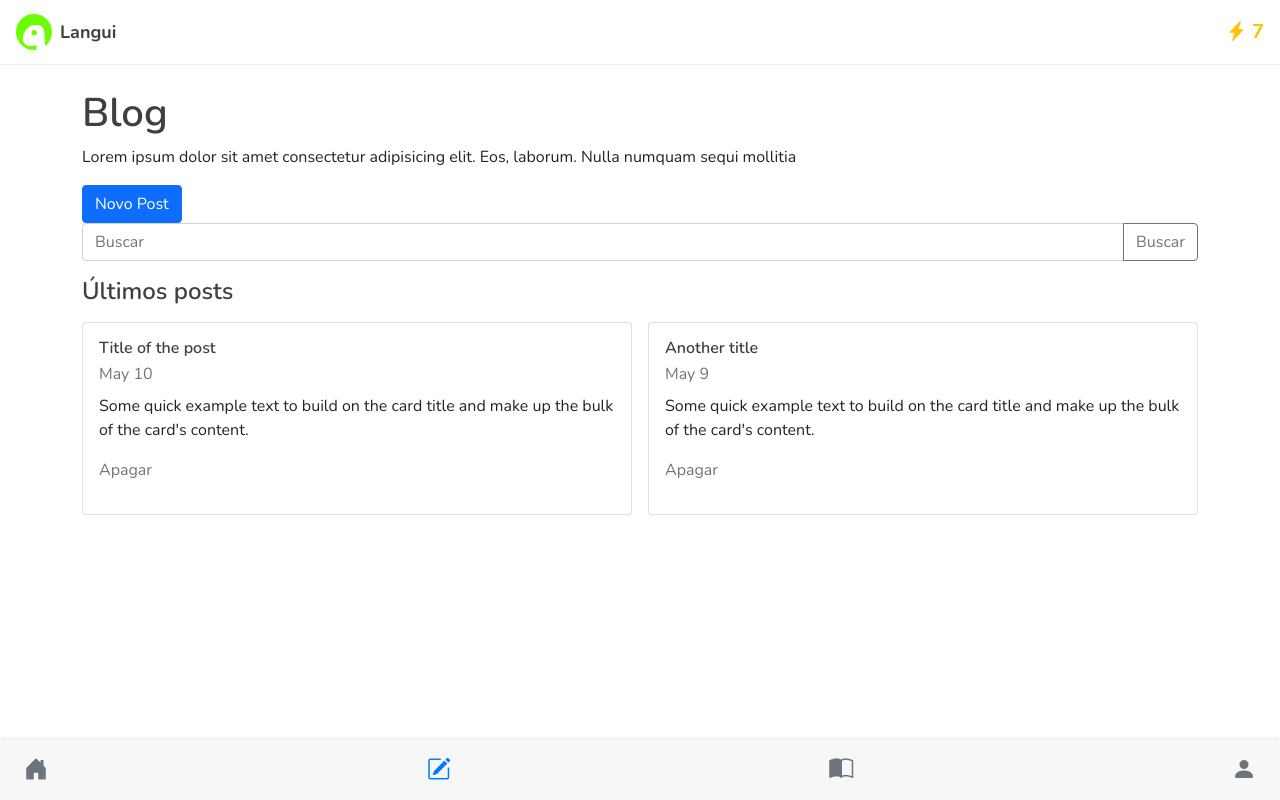
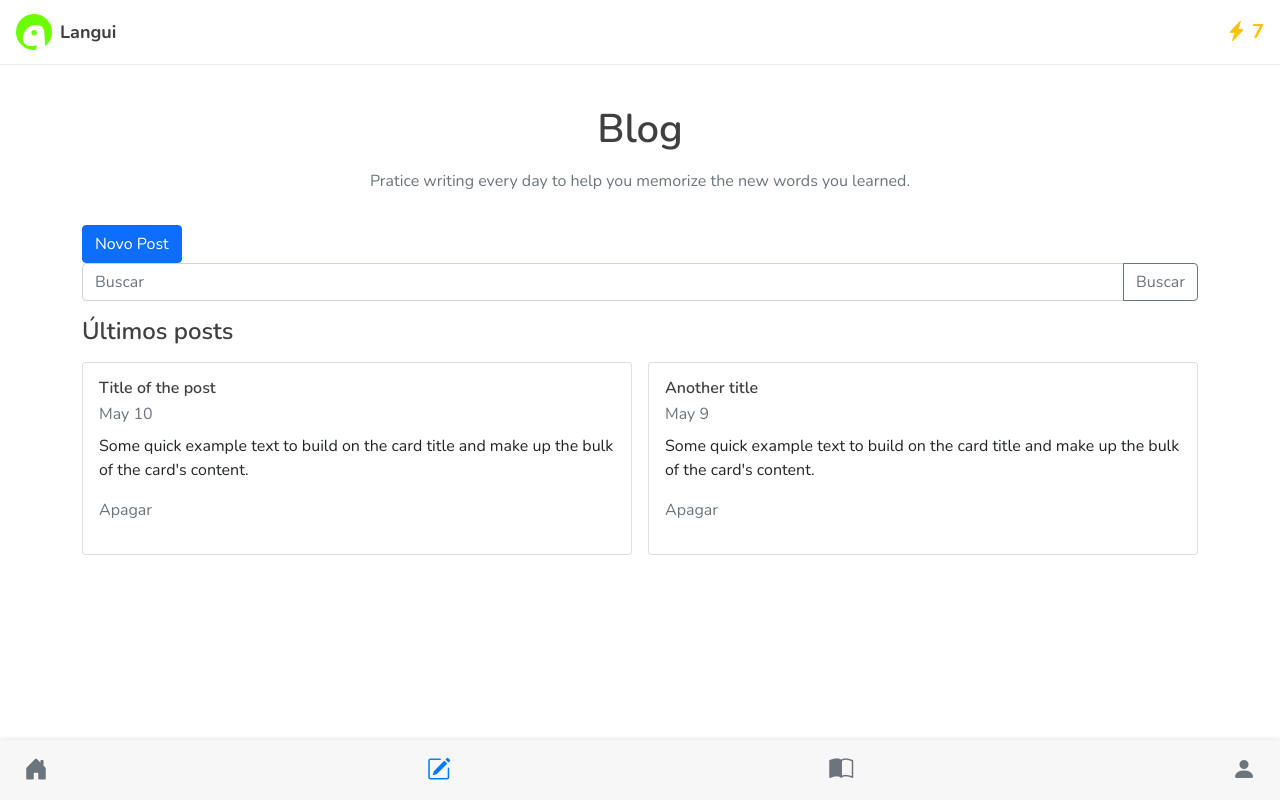
Before and after one commit to gabrielsarubo/langui-beta, a React (Create React App) app: page /blog in a window 1280 px wide. Built offline with nearby package versions, Linux system fonts and the light colour scheme.

Commit message:
Create HeaderTitle component

```diff
--- /dev/null
+++ b/src/components/HeaderTitle/index.js
@@ -0,0 +1,11 @@
+const HeaderTitle = ({ title, paragraph }) => {
+  return (
+    // Return a row, expects a .container as a parent
+    <header className="row text-center mb-3">
+      <h1 className="my-3">{title}</h1>
+      <p className="text-muted">{paragraph}</p>
+    </header>
+  );
+}
+
+export default HeaderTitle;
--- a/src/pages/Blog/index.js
+++ b/src/pages/Blog/index.js
@@ -1,6 +1,7 @@
 import React, { Component } from 'react';
 import AddPost from '../../components/AddPost';
 import Posts from '../../components/Posts';
+import HeaderTitle from '../../components/HeaderTitle';
 
 class Blog extends Component {
   state = {
@@ -49,8 +50,10 @@ class Blog extends Component {
   render() {
     return (
       <div className="Blog container">
-        <h1>Blog</h1>
-        <p>Lorem ipsum dolor sit amet consectetur adipisicing elit. Eos, laborum. Nulla numquam sequi mollitia</p>
+        <HeaderTitle
+          title='Blog'
+          paragraph='Pratice writing every day to help you memorize the new words you learned.'
+        />
 
         {/* Trigger button for New post modal */}
         <button type="button" className="btn btn-primary" data-bs-toggle="modal" data-bs-target="#modalNewPost">
--- a/src/pages/WordBank/index.js
+++ b/src/pages/WordBank/index.js
@@ -1,12 +1,13 @@
+import HeaderTitle from '../../components/HeaderTitle';
 import './index.css'
 
 const WordBank = () => {
   return (
     <div className="WordBank container">
-      <header className="row text-center mb-3">
-        <h1 className="my-3">Word Bank</h1>
-        <p className="text-muted">Não sobrecarregue sua cabeça com muitas palavras novas de uma vez. Pratique todo dia.</p>
-      </header>
+      <HeaderTitle
+        title='Word Bank'
+        paragraph='Não sobrecarregue sua cabeça com muitas palavras novas de uma vez. Pratique todo dia.'
+      />
 
       <main className="row">
         <div className="col">
```
